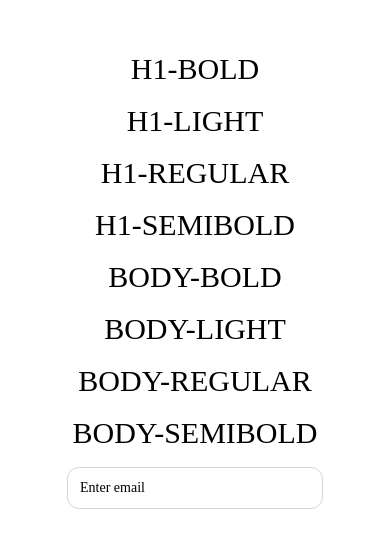
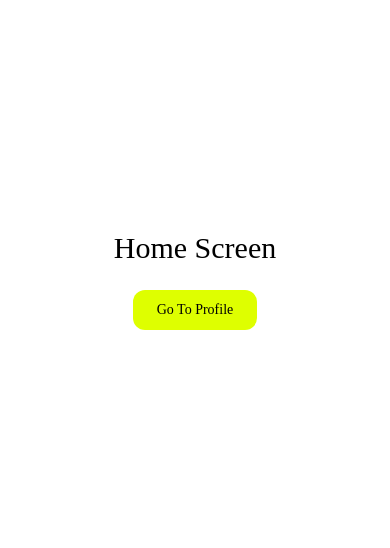
Before and after one commit to Satyamkr02/devSatyam, a React Native app: screen /Home in a window 390 px wide. Shown: the part 142-690 px from the top of the page. Built offline with nearby package versions, Linux system fonts and the light colour scheme.

Commit message:
Satyam : Feat - Implement custom color hexcodes and dark & light mode theme color changing too

```diff
--- a/App.tsx
+++ b/App.tsx
@@ -1,50 +1,14 @@
 import "./global.css";
+import { useColorScheme } from "react-native";
+import AppNavigator from "./src/navigation/AppNavigator";
 import { View } from "react-native";
-import { H1 } from "./src/components/CustomTags/H1";
-import { Body } from "./src/components/CustomTags/Body";
-import FormInput from "./src/components/CustomTags/FormInput";
 
 export default function App() {
+  const scheme = useColorScheme();
+
   return (
-    <View className="flex-1 items-center justify-center bg-white gap-4">
-
-      <H1 className="text-3xl text-black font-bold">
-        H1-BOLD
-      </H1>
-
-      <H1 className="text-3xl text-black font-light">
-        H1-LIGHT
-      </H1>
-
-      <H1 className="text-3xl text-black font-regular">
-        H1-REGULAR
-      </H1>
-
-      <H1 className="text-3xl text-black font-semibold">
-        H1-SEMIBOLD
-      </H1>
-
-      <Body className="text-3xl text-black font-bold">
-        BODY-BOLD
-      </Body>
-
-      <Body className="text-3xl text-black font-light">
-        BODY-LIGHT
-      </Body>
-
-      <Body className="text-3xl text-black font-regular">
-        BODY-REGULAR
-      </Body>
-
-      <Body className="text-3xl text-black font-semibold">
-        BODY-SEMIBOLD
-      </Body>
-
-      <FormInput
-        className="border border-gray-300 p-3 rounded-xl w-64 text-black"
-        placeholder="Enter email"
-      />
-
+    <View className={scheme === "dark" ? "flex-1 dark" : "flex-1"}>
+      <AppNavigator />
     </View>
   );
 }
--- a/package.json
+++ b/package.json
@@ -11,11 +11,15 @@
   },
   "dependencies": {
     "@react-native/new-app-screen": "0.84.1",
+    "@react-navigation/native": "^7.1.33",
+    "@react-navigation/native-stack": "^7.14.4",
     "nativewind": "^4.2.2",
     "react": "19.2.3",
     "react-native": "0.84.1",
+    "react-native-gesture-handler": "^2.30.0",
     "react-native-reanimated": "^4.2.2",
-    "react-native-safe-area-context": "^5.5.2",
+    "react-native-safe-area-context": "^5.7.0",
+    "react-native-screens": "^4.24.0",
     "react-native-worklets": "^0.7.4",
     "tailwindcss": "^3.4.19"
   },
--- /dev/null
+++ b/src/navigation/AppNavigator.js
@@ -0,0 +1,20 @@
+import React from 'react';
+import { NavigationContainer } from '@react-navigation/native';
+import { createNativeStackNavigator } from '@react-navigation/native-stack';
+
+import HomeScreen from '../screens/HomeScreen';
+import ProfileScreen from '../screens/ProfileScreen';
+
+const Stack = createNativeStackNavigator();
+
+export default function AppNavigator() {
+  return (
+    <NavigationContainer>
+      <Stack.Navigator screenOptions={{ headerShown: false }}>
+        <Stack.Screen name="Home" component={HomeScreen} />
+
+        <Stack.Screen name="Profile" component={ProfileScreen} />
+      </Stack.Navigator>
+    </NavigationContainer>
+  );
+}
--- /dev/null
+++ b/src/screens/HomeScreen.js
@@ -0,0 +1,21 @@
+import React from 'react';
+import { View, Pressable } from 'react-native';
+import { H1 } from '../components/CustomTags/H1';
+import { Body } from '../components/CustomTags/Body';
+
+export default function HomeScreen({ navigation }) {
+  return (
+    <View className="flex-1 items-center justify-center bg-background dark:bg-background-dark">
+      <H1 className="text-3xl font-heading-bold text-foreground dark:text-foreground-dark mb-6">
+        Home Screen
+      </H1>
+
+      <Pressable
+        onPress={() => navigation.navigate('Profile')}
+        className="bg-primary px-6 py-3 rounded-xl"
+      >
+        <Body className="text-black font-body-semibold">Go To Profile</Body>
+      </Pressable>
+    </View>
+  );
+}
--- /dev/null
+++ b/src/screens/ProfileScreen.js
@@ -0,0 +1,17 @@
+import React from 'react';
+import { View, Text, Pressable } from 'react-native';
+
+export default function ProfileScreen({ navigation }) {
+  return (
+    <View className="flex-1 items-center justify-center bg-white">
+      <Text className="text-3xl font-bold mb-6">Profile Screen</Text>
+
+      <Pressable
+        onPress={() => navigation.goBack()}
+        className="bg-black px-6 py-3 rounded-xl"
+      >
+        <Text className="text-white">Go Back</Text>
+      </Pressable>
+    </View>
+  );
+}
--- a/tailwind.config.js
+++ b/tailwind.config.js
@@ -1,7 +1,10 @@
 /** @type {import('tailwindcss').Config} */
 module.exports = {
+  darkMode: 'class',
+
   content: ['./App.tsx', './src/**/*.{js,jsx,ts,tsx}'],
   presets: [require('nativewind/preset')],
+
   theme: {
     extend: {
       fontFamily: {
@@ -15,7 +18,39 @@ module.exports = {
         'body-bold': ['Manrope-Bold'],
         'body-semibold': ['Manrope-SemiBold'],
       },
+
+      colors: {
+        /*
+        DESIGN TOKENS
+        */
+
+        background: {
+          DEFAULT: '#FFFFFF',
+          dark: '#000000',
+        },
+
+        border: {
+          DEFAULT: '#E5E5E5',
+          dark: '#262626',
+        },
+
+        foreground: {
+          DEFAULT: '#000000',
+          dark: '#FFFFFF',
+        },
+
+        primary: {
+          DEFAULT: '#DEFF00',
+          dark: '#DEFF00',
+        },
+
+        muted: {
+          DEFAULT: '#6B7280',
+          dark: '#9CA3AF',
+        },
+      },
     },
   },
+
   plugins: [],
 };
```
